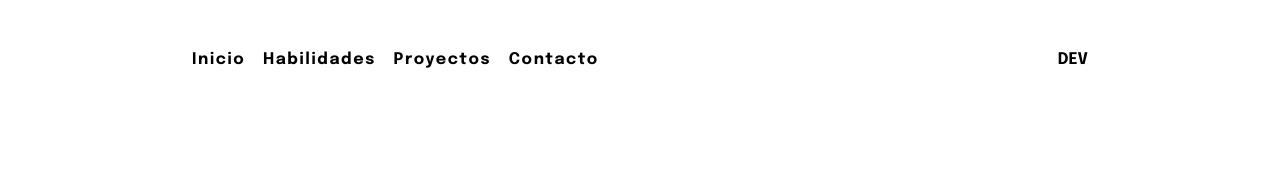
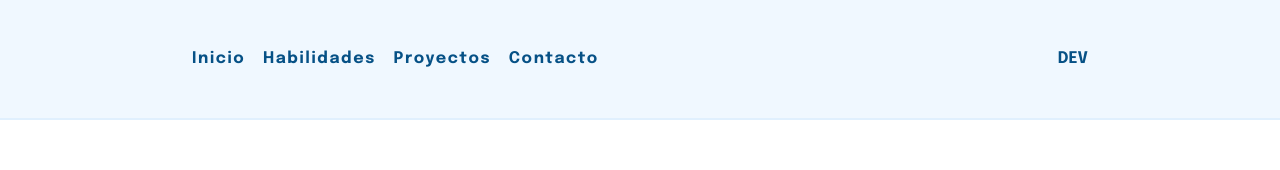
Before and after one commit to jcat-dev/portafolio, a React (Vite) app: page / in a window 1280 px wide. Shown: the top 170 px of the page. Built offline with nearby package versions, Linux system fonts and the light colour scheme.

Commit message:
Agregar paleta de colores en global.css

```diff
--- a/src/component/formik/formik.module.css
+++ b/src/component/formik/formik.module.css
@@ -9,7 +9,7 @@
   height: 2em;
   padding: 0 0.8em;
   margin-left: 1rem;
-  border: 1px solid var(--color-teal);
+  border: 1px solid var(--color-teal-3);
 
   position: absolute;
   top: -1em;
@@ -18,13 +18,12 @@
   pointer-events: none;
   font-weight: bold;
   letter-spacing: 0.1em;
-  color: var(--color-black);
-  background-color: var(--color-teal-light);
+  color: var(--color-black-5);
+  background-color: var(--color-teal-2);
 
   &.form__label--error{
-    color: var(--color-black);
-    border: 1px solid var(--color-red);
-    background-color: var(--color-red-light);
+    border: 1px solid var(--color-red-3);
+    background-color: var(--color-red-2);
   }
 }
 
@@ -32,13 +31,13 @@
   width: 100%;
   height: 3em;
   padding: 0.5em 1rem;
-  border: 2px solid var(--color-teal);
+  border: 2px solid var(--color-teal-3);
 
   border-radius: 0.25em;
-  background-color: var(--color-white);
+  background-color: var(--color-black-1);
 
   &.form__input--error {
-    border: 2px solid var(--color-red);
+    border: 2px solid var(--color-red-3);
   }
 }
 
@@ -46,15 +45,15 @@
   width: 100%;
   min-height: 9.5em;
   padding: 0.75em 1rem;
-  border: 2px solid var(--color-teal);
+  border: 2px solid var(--color-teal-3);
 
   resize: none;
   display: block;
   text-align: justify;
-  background-color: var(--color-white);
+  background-color: var(--color-black-1);
   border-radius: 0.25em;
 
   &.form__textarea--error {
-    border: 2px solid var(--color-red);
+    border: 2px solid var(--color-red-3);
   }
 }
--- a/src/global.css
+++ b/src/global.css
@@ -1,27 +1,37 @@
 @import url('https://fonts.googleapis.com/css2?family=Epilogue:wght@400;700&display=swap');
 
 :root {
-  --color-blue: #007ACC;
-  --color-blue-light: #AEDFF7;
-
-  --color-orange: #FFA500;
-  --color-orange-light: #FFD699;
-
-  --color-white: #FFFFFF;
-  --color-white-light: #E5E5E5;
-
-  --color-black: #000000;
-  --color-black-light: #CCCCCC;
-
-  --color-red: #FF0000;
-  --color-red-light: #FFB7B7;
-
-  --color-teal: #49A69A;
-  --color-teal-light: #7ECDC6;
-
   --letter-spacing: 0.1em;
   --nav-z-index: 10;
   --carrusel-btn-z-index: 1;
+
+  --color-blue-1: #f0f8ff;
+  --color-blue-2: #e0f0fe;
+  --color-blue-3: #36b2fa;
+  --color-blue-4: #0c98eb;
+  --color-blue-5: #007acc;
+  --color-blue-6: #015fa3;
+  --color-blue-7: #065186;
+
+  --color-black-1: #ffffff;
+  --color-black-2: #f6f6f6;
+  --color-black-3: #CCCCCC;
+  --color-black-4: #888888;
+  --color-black-5: #000000;
+
+  --color-red-1: #fff0f0;
+  --color-red-2: #ffdddd;
+  --color-red-3: #ff5757;
+  --color-red-4: #ff2323;
+  --color-red-5: #ff0000;
+  --color-red-6: #d70000;
+
+  --color-teal-1: #f3faf9;
+  --color-teal-2: #d6f1eb;
+  --color-teal-3: #49a69a;
+  --color-teal-4: #36968c;
+  --color-teal-5: #297871;
+  --color-teal-6: #24615c;
 }
 
 * {
--- a/src/pages/api/projects/NewProject.tsx
+++ b/src/pages/api/projects/NewProject.tsx
@@ -224,7 +224,11 @@
             <Button
               aria-label='enviar formulario'
               type='submit'
-              className={styles['form-btn']}
+              className={
+                (props.isValid && selectedSkills.length > 0)
+                  ? `${styles['form-btn']}`
+                  : `${styles['form-btn']} ${styles['form-btn--error']}`
+              }
               onClick={() => handleValidForm(props.dirty, props.isValid)}
             >
             Enviar
--- a/src/pages/api/projects/css/newProject.module.css
+++ b/src/pages/api/projects/css/newProject.module.css
@@ -10,14 +10,16 @@
   margin-right: 3em;
 
   background-color: transparent;
-  color: var(--color-black);
+  color: var(--color-teal-3);
 
   &:hover {
     cursor: pointer;
-    border-radius: 100%;
-    background-color: var(--color-white-light);
-    transform: scale(1.15);
-    box-shadow: 0 0 10px 0 var(--color-white-light);
+    color: var(--color-teal-4);
+  }
+
+  &:active {
+    color: var(--color-teal-5);
+    transform: scale(0.95);
   }
 }
 
@@ -30,10 +32,10 @@
   justify-content: space-between;
   gap: 1em;
   border-radius: 0.25em;
-  box-shadow: 0 10px 10px -2.5px var(--color-teal-light);
+  box-shadow: 0 10px 10px -2.5px var(--color-teal-3);
 
   &.form-project--error {
-    box-shadow: 0 10px 10px -2.5px var(--color-red-light);
+    box-shadow: 0 10px 10px -2.5px var(--color-red-3);
   }
 }
 
@@ -65,10 +67,14 @@
 .select-skills__details {
   width: 47%;
   border-radius: 0.25em;
-  border: 2px solid var(--color-teal);
+  border: 2px solid var(--color-teal-3);
 
-  &.select-skills__details--error {
-    border: 2px solid var(--color-red);
+  &.select-skills__details--error  {
+    border: 2px solid var(--color-red-3);
+
+    & .details-item {
+      border-color: var(--color-red-3);
+    }
   }
 }
 
@@ -82,10 +88,10 @@
 .details-item {
   padding: 0.5em;
   border-radius: 0.25em;
-  border: 1px solid var(--color-teal);
+  border: 1px solid var(--color-teal-3);
 
   &.details-item--active {
-    background-color: var(--color-teal-light);
+    background-color: var(--color-teal-2);
   }
 
   &:hover {
@@ -98,12 +104,21 @@
   margin: 1em 0;
 
   border-radius: 0.25em;
-  border: 2px solid var(--color-teal);
-  background-color: var(--color-white);
+  border: 2px solid var(--color-teal-3);
+  background-color: var(--color-black-1);
+  color: var(--color-black-5);
+
+  &.form-btn--error {
+    border: 2px solid var(--color-red-3);
+
+    &:hover {
+      background-color: var(--color-red-2);
+    }
+  }
 
   &:hover {
     cursor: pointer;
-    background-color: var(--color-teal-light);
+    background-color: var(--color-teal-2);
   }
 }
 
--- a/src/pages/api/projects/css/projects.module.css
+++ b/src/pages/api/projects/css/projects.module.css
@@ -3,20 +3,24 @@
   margin: 2.5em auto;
   padding: 1em;
 
-  box-shadow: 0 0 10px 0px var(--color-orange-light);
   overflow: auto;
+  border: 1px solid var(--color-black-3);
 }
 
 .projects__add-button {
   margin-bottom: 1em;
-  border: 2.5px solid var(--color-orange);
 
   border-radius: 0.5em;
-  color: var(--color-dark);
-  background-color: var(--color-orange);
+  color: var(--color-black-1);
+  background-color: var(--color-blue-4);
+
+  &:hover {
+    background-color: var(--color-blue-5);
+  }
 
   &:active {
     transform: scale(0.95);
+    background-color: var(--color-blue-6);
   }
 }
 
@@ -28,7 +32,7 @@
 }
 
 .table-heal {
-  border: 1px solid var(--color-black-light);
+  border: 1px solid var(--color-black-3);
   border-left: none;
   border-right: none;
 }
@@ -48,12 +52,12 @@
 .table-body {}
 
 .table-body__tr {
-  border: 1px solid var(--color-black-light);
+  border: 1px solid var(--color-black-3);
   border-left: none;
   border-right: none;
 
   &:hover {
-    background-color: var(--color-orange-light);
+    background-color: var(--color-black-2);
     cursor: default;
   }
 }
@@ -76,26 +80,33 @@
 .td-box__edit-button {
   margin: auto;
   border-radius: 0.5em;
-  color: var(--color-black);
-  background-color: var(--color-orange);
+  color: var(--color-black-1);
+  background-color: var(--color-blue-4);
+
+  &:hover {
+    background-color: var(--color-blue-5);
+  }
 
   &:active {
     transform: scale(0.95);
+    background-color: var(--color-blue-6);
   }
 }
 
 .td-box__delete-button {
   margin: auto;
   border-radius: 0.5em;
-  color: var(--color-black);
-  background-color: var(--color-red);
+  color: var(--color-black-1);
+  background-color: var(--color-red-4);
 
   &:hover {
     cursor: pointer;
+    background-color: var(--color-red-5);
   }
 
   &:active {
     transform: scale(0.95);
+    background-color: var(--color-red-6);
   }
 }
 
```
